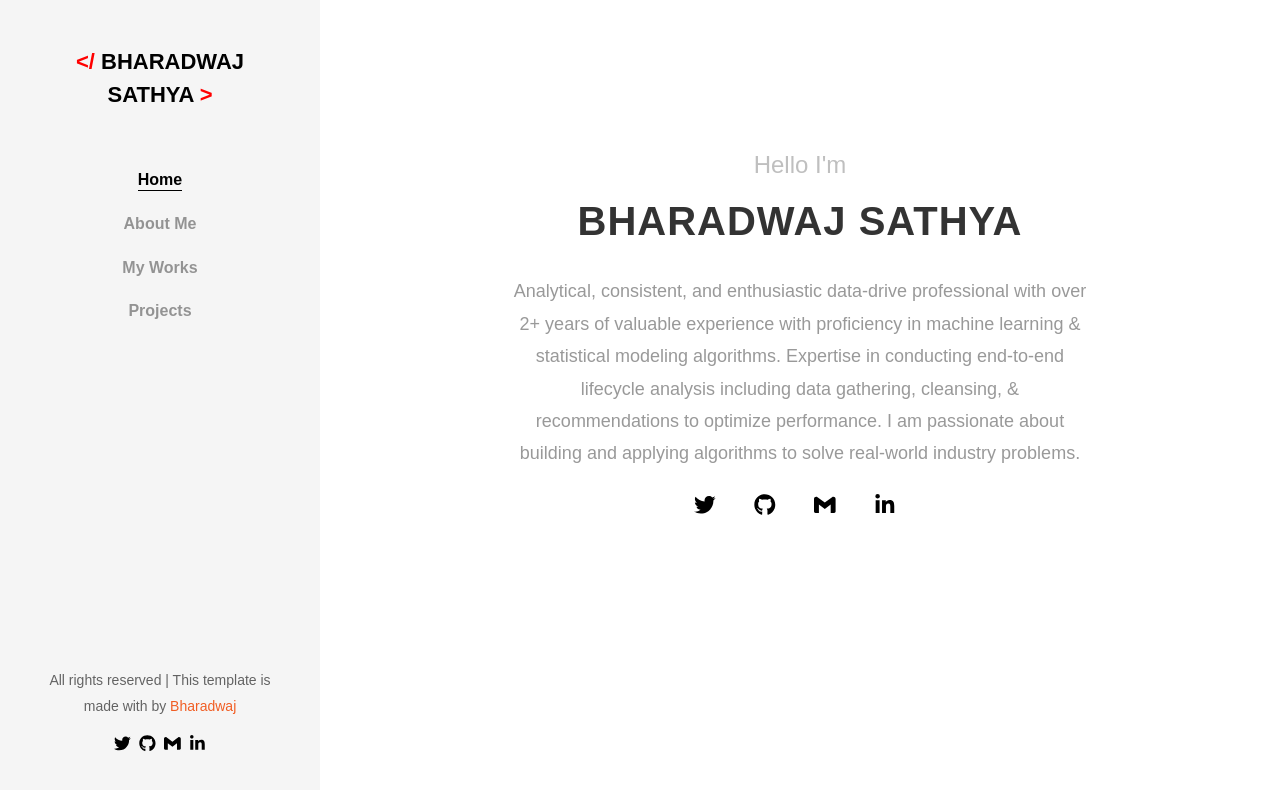
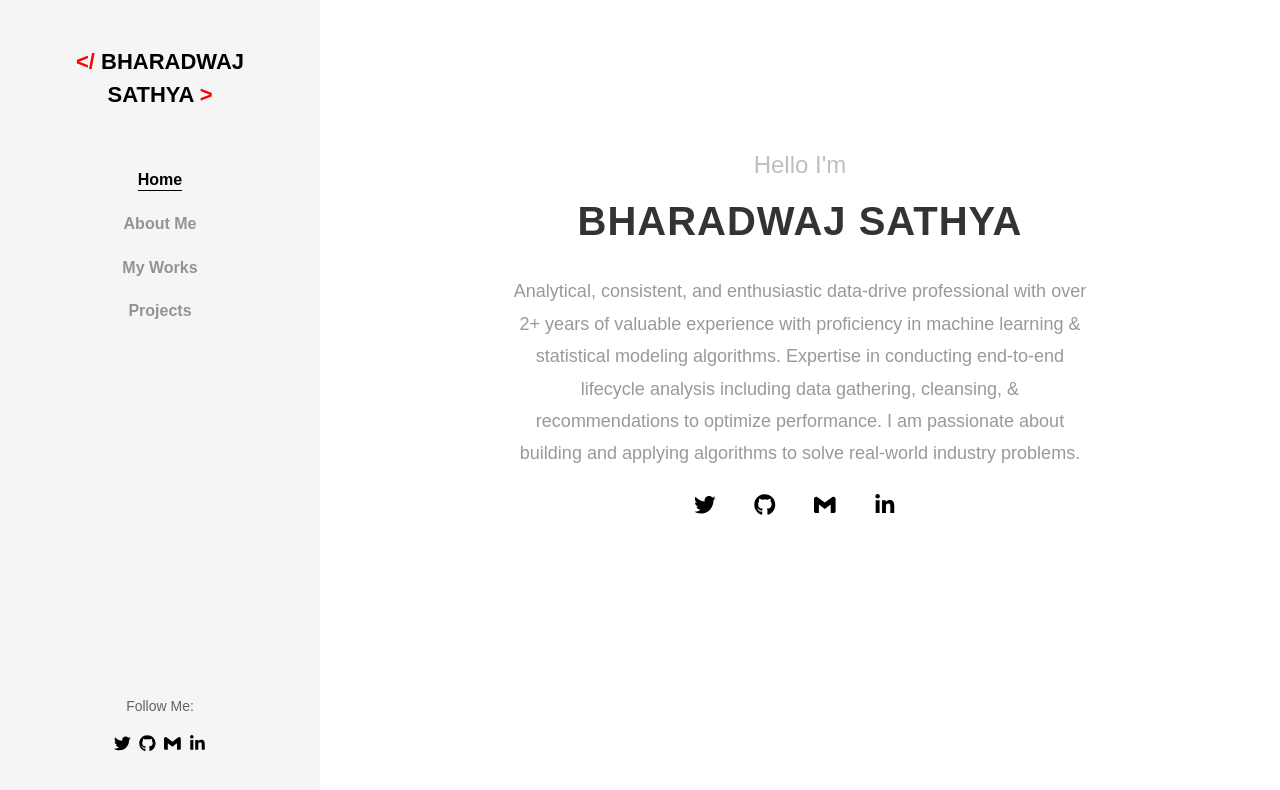
Before and after one commit to Bharadwaj-Sathya/Portfoilo, a React (Create React App) app in the folder client/: page /home in a window 1280 px wide. Shown: the top 790 px of the page. Built offline with nearby package versions, Linux system fonts and the light colour scheme.

Commit message:
20-01-2023

```diff
--- a/client/src/components/Navbar.js
+++ b/client/src/components/Navbar.js
@@ -63,9 +63,10 @@ function Navbar() {
 
         <div class="colorlib-footer">
           <p>
-            All rights reserved | This template is made with{" "}
+            Follow Me:
+            {/* All rights reserved | This template is made with{" "}
             <i class="icon-heart" aria-hidden="true"></i> by{" "}
-            <Link to="www.bharadwajsathya.com">Bharadwaj</Link>
+            <Link to="www.bharadwajsathya.com">Bharadwaj</Link> */}
           </p>
           <ul>
             <li>
```
